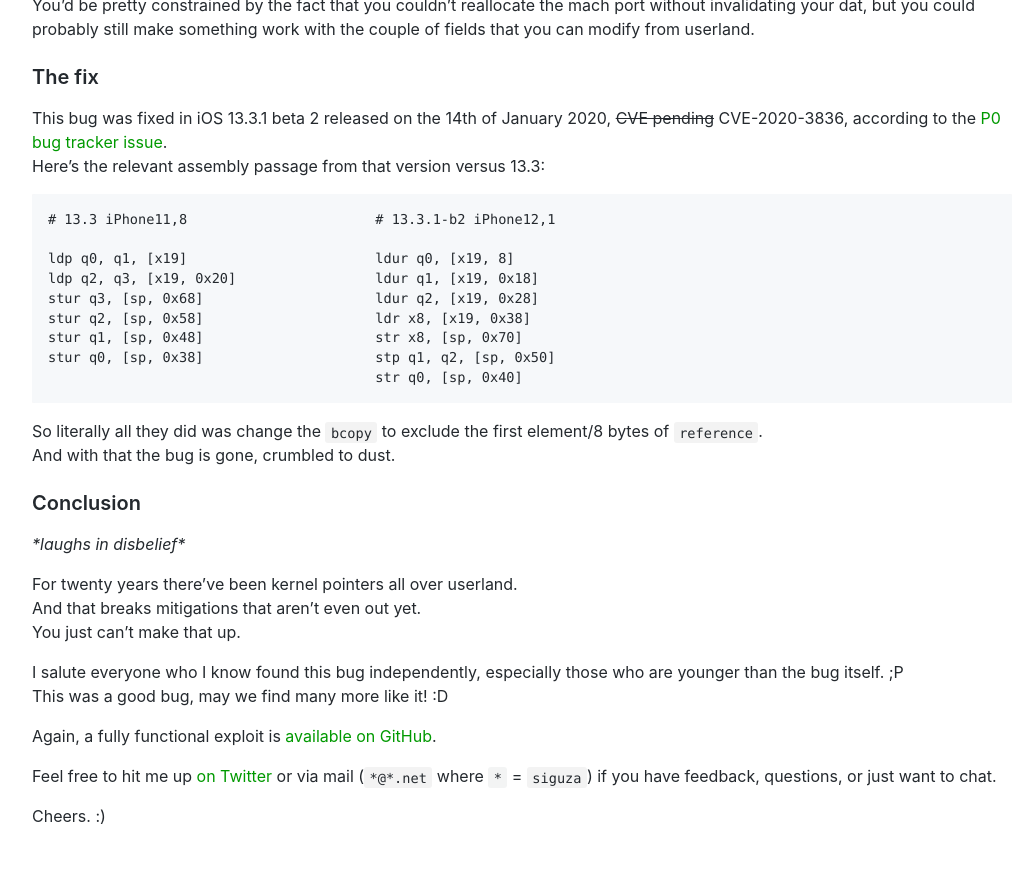
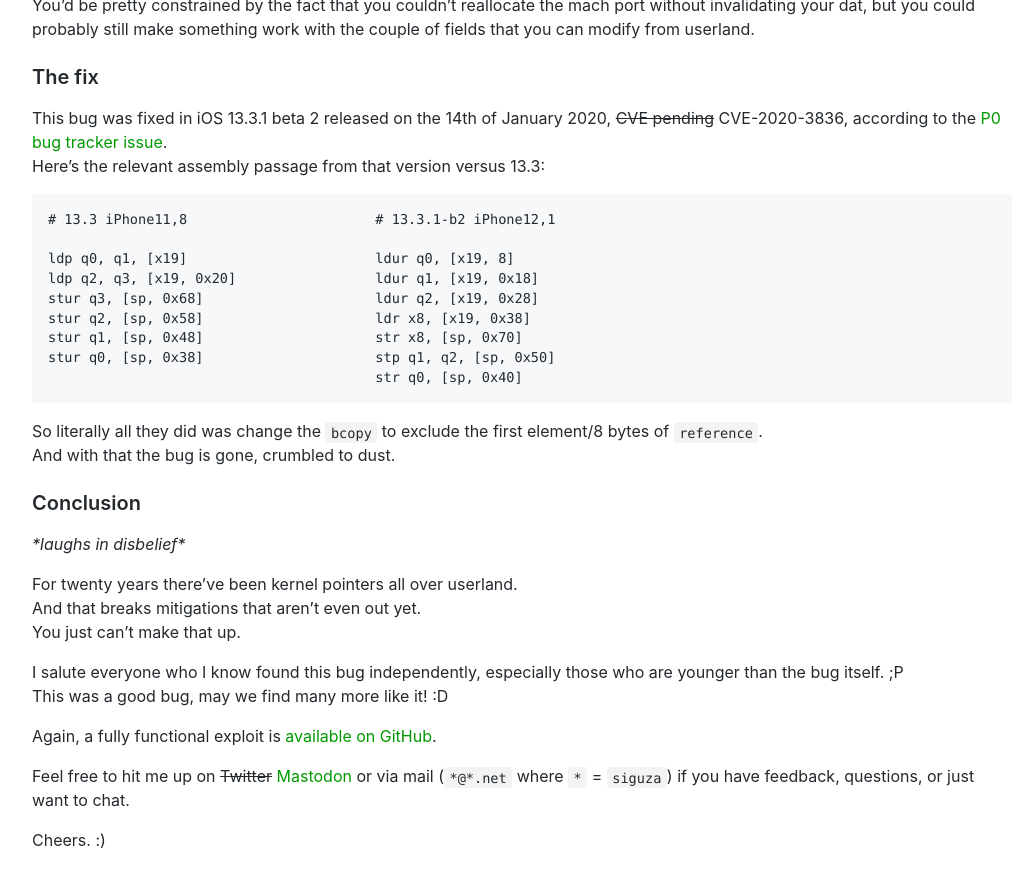
Before and after one commit to Siguza/cuck00, a Jekyll site: the page built from docs/index.md, in a window 1280 px wide and 900 px high, scrolled down 4731 px. Shown: the top 887 px of the window, without its empty margins (118-1149 px from the left). Built offline with Jekyll 4.4.1, drawn with Linux system fonts in a browser that asks for light colours; our own code applies the rules of GitHub Pages for plain Markdown files.

Commit message:
Update links

```diff
--- a/docs/_layouts/default.html
+++ b/docs/_layouts/default.html
@@ -9,7 +9,7 @@
   </head>
   <body>
     <div class="container-lg px-3 my-5 markdown-body">
-      <nav class="separator">[ <a href="https://siguza.net">Home</a> | <a href="https://blog.siguza.net">Blog</a> | <a href="https://github.com/Siguza">GitHub</a> | <a href="https://twitter.com/s1guza">Twitter</a> ]</nav>
+      <nav class="separator">[ <a href="https://siguza.net">Home</a> | <a href="https://blog.siguza.net">Blog</a> | <a href="https://github.com/Siguza">GitHub</a> | <a href="https://mastodon.social/@siguza">Mastodon</a> ]</nav>
       <main>
         {{ content }}
       </main>
--- a/docs/index.md
+++ b/docs/index.md
@@ -209,14 +209,14 @@ This was a good bug, may we find many more like it! :D
 
 Again, a fully functional exploit is [available on GitHub][github].
 
-Feel free to hit me up [on Twitter][twitter] or via mail (`*@*.net` where `*` = `siguza`) if you have feedback, questions, or just want to chat.
+Feel free to hit me up on ~~Twitter~~ [Mastodon][mastodon] or via mail (`*@*.net` where `*` = `siguza`) if you have feedback, questions, or just want to chat.
 
 Cheers. :)
 
   [github]: https://github.com/Siguza/cuck00
-  [twitter]: https://twitter.com/s1guza
+  [mastodon]: https://mastodon.social/@siguza
   [bazad]: https://twitter.com/_bazad
-  [xnusrc]: https://opensource.apple.com/source/xnu/xnu-4903.241.1/iokit/Kernel/IOUserClient.cpp.auto.html
-  [oldxnu]: https://opensource.apple.com/source/xnu/xnu-123.5/
+  [xnusrc]: https://github.com/apple-oss-distributions/xnu/blob/30c9d3cc58fdc88f15751f6b14cbd3c706a6cbc8/iokit/Kernel/IOUserClient.cpp
+  [oldxnu]: https://github.com/apple-oss-distributions/xnu/releases/tag/xnu-123.5
   [img1]: assets/img/1-tweet.png
   [p0]: https://bugs.chromium.org/p/project-zero/issues/detail?id=1969
```
